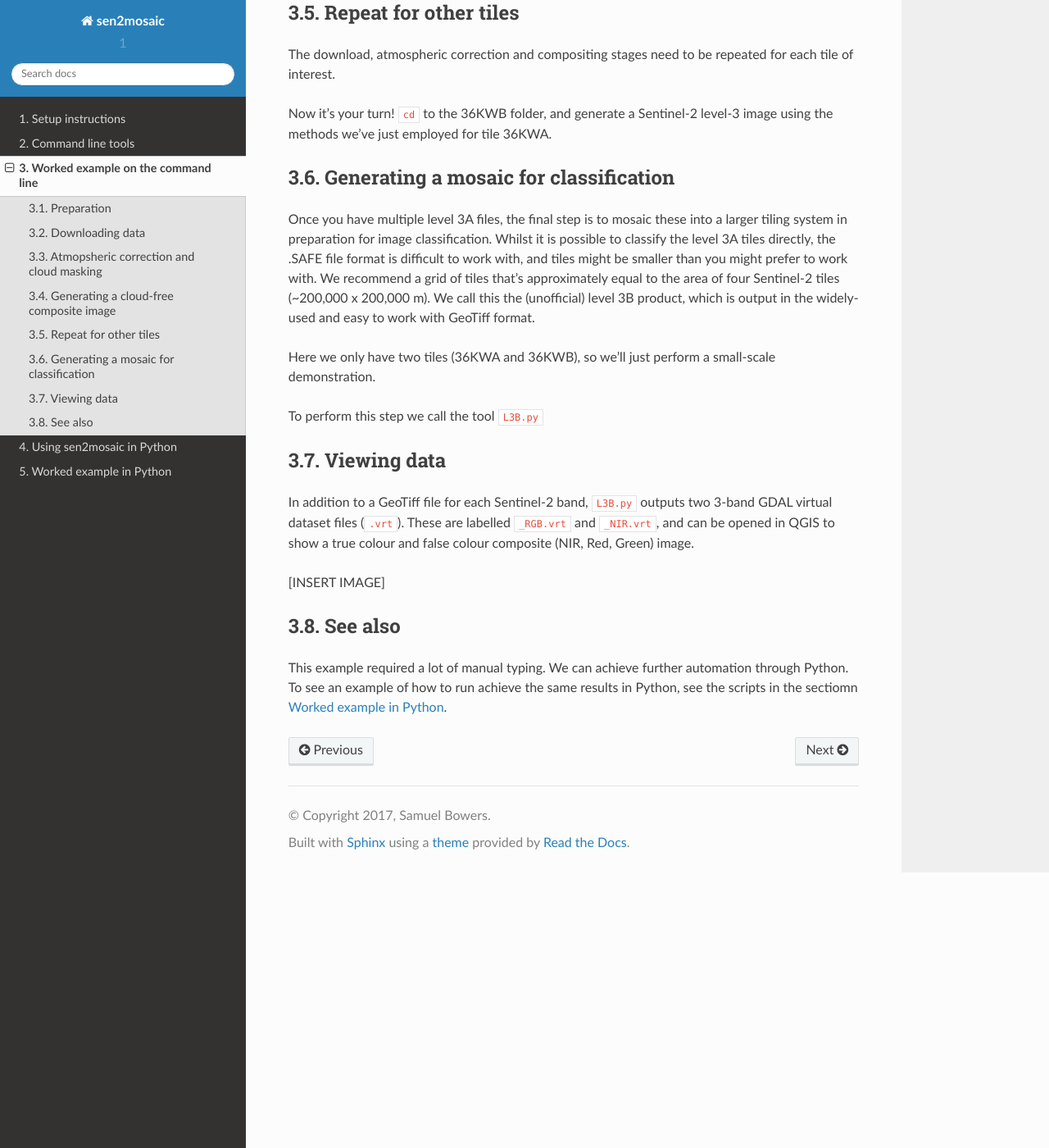
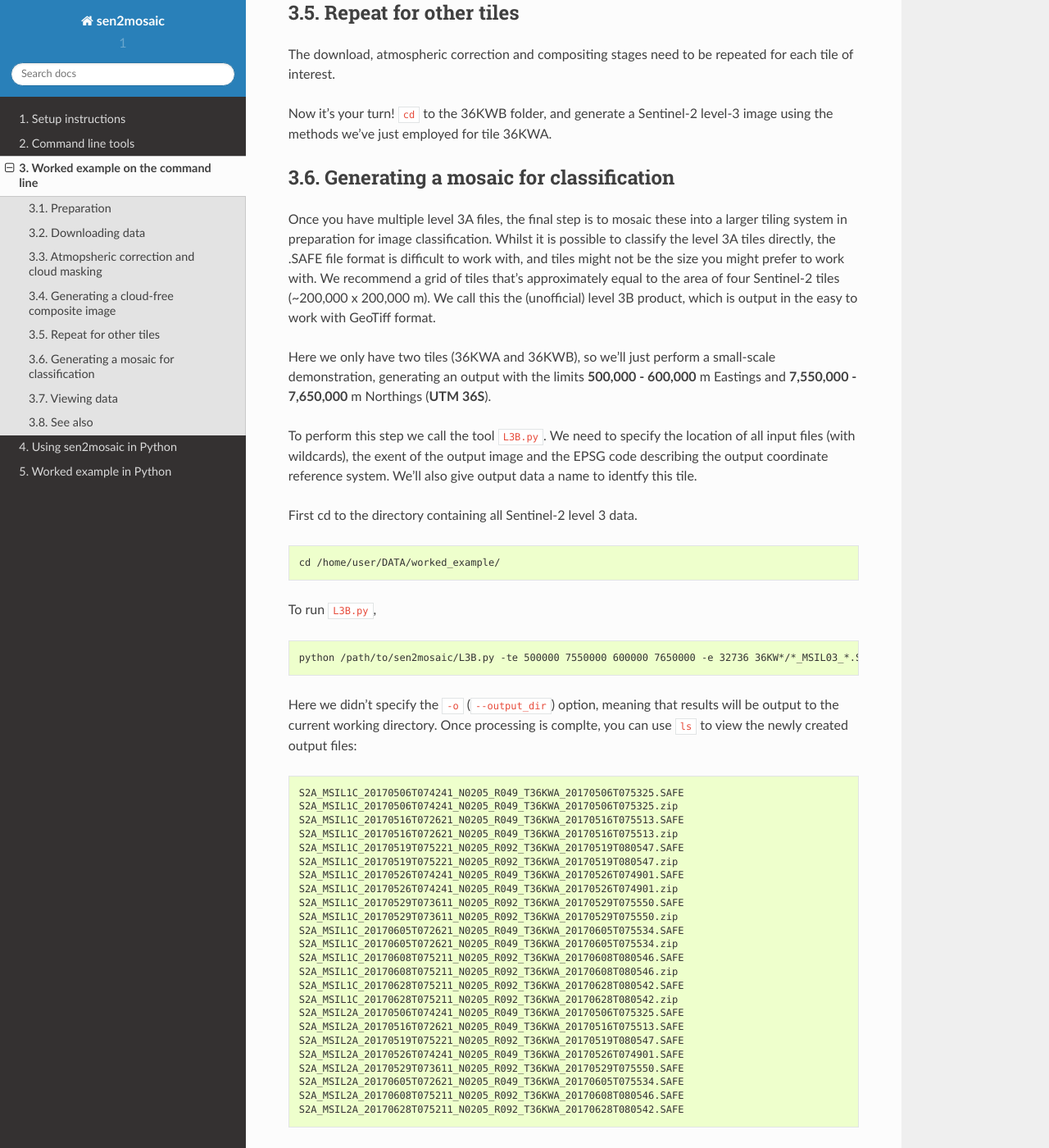
Before and after one commit to smfm-project/sen2mosaic, a Sphinx documentation site: the page built from docs/source/worked_example.rst, in a window 1280 px wide and 1400 px high, scrolled down 3784 px. Shown: the whole window at 82% size. Built offline with Sphinx 7.4.7 and the Read the Docs theme 2.0.0, drawn with Linux system fonts in a browser that asks for light colours; some of the changed text lies outside the part shown.

Commit message:
Updated worked examples

```diff
--- a/docs/source/worked_example.rst
+++ b/docs/source/worked_example.rst
@@ -80,7 +80,7 @@ To run the process, we need to submit the following line:
 
 .. code-block:: console
 
-    python ~/path/to/sen2mosaic/L2A.py /home/user/DATA/worked_example/36KWA/*_MSIL1C_*.SAFE
+    python /path/to/sen2mosaic/L2A.py /home/user/DATA/worked_example/36KWA/*_MSIL1C_*.SAFE
 
 This command will loop through each Sentinel-2 level 1C file and process them one at a time. You might alternatively want to specify a single level 1C .SAFE file, and run several commands similtaneously. Bear in mind that this will require access to a large quanity of memory.
 
@@ -127,7 +127,7 @@ To run the process, we need to submit the following line:
 
 .. code-block:: console
 
-    python ~/path/to/sen2mosaic/L3A.py /home/user/DATA/worked_example/36KWA/*_MSIL2A_*.SAFE
+    python /path/to/sen2mosaic/L3A.py /home/user/DATA/worked_example/36KWA/*_MSIL2A_*.SAFE
 
 Here we didn't specify the ``-r`` (``--remove``) option, which would delete Sentinel-2 level 2A data once data is finished processing.
 
@@ -173,12 +173,52 @@ Now it's your turn! ``cd`` to the 36KWB folder, and generate a Sentinel-2 level-
 Generating a mosaic for classification
 --------------------------------------
 
-Once you have multiple level 3A files, the final step is to mosaic these into a larger tiling system in preparation for image classification. Whilst it is possible to classify the level 3A tiles directly, the .SAFE file format is difficult to work with, and tiles might be smaller than you might prefer to work with. We recommend a grid of tiles that's approximately equal to the area of four Sentinel-2 tiles (~200,000 x 200,000 m). We call this the (unofficial) level 3B product, which is output in the widely-used and easy to work with GeoTiff format.
+Once you have multiple level 3A files, the final step is to mosaic these into a larger tiling system in preparation for image classification. Whilst it is possible to classify the level 3A tiles directly, the .SAFE file format is difficult to work with, and tiles might not be the size you might prefer to work with. We recommend a grid of tiles that's approximately equal to the area of four Sentinel-2 tiles (~200,000 x 200,000 m). We call this the (unofficial) level 3B product, which is output in the easy to work with GeoTiff format.
 
-Here we only have two tiles (36KWA and 36KWB), so we'll just perform a small-scale demonstration.
+Here we only have two tiles (36KWA and 36KWB), so we'll just perform a small-scale demonstration, generating an output with the limits **500,000 - 600,000** m Eastings and **7,550,000 - 7,650,000** m Northings (**UTM 36S**).
 
-To perform this step we call the tool ``L3B.py``
+To perform this step we call the tool ``L3B.py``. We need to specify the location of all input files (with wildcards), the exent of the output image and the EPSG code describing the output coordinate reference system. We'll also give output data a name to identfy this tile.
 
+First cd to the directory containing all Sentinel-2 level 3 data.
+
+.. code-block:: console
+
+    cd /home/user/DATA/worked_example/
+
+To run ``L3B.py``,
+
+.. code-block:: console
+
+    python /path/to/sen2mosaic/L3B.py -te 500000 7550000 600000 7650000 -e 32736 36KW*/*_MSIL03_*.SAFE
+
+Here we didn't specify the ``-o`` (``--output_dir``) option, meaning that results will be output to the current working directory. Once processing is complte, you can use ``ls`` to view the newly created output files:
+
+.. code-block:: console
+
+    S2A_MSIL1C_20170506T074241_N0205_R049_T36KWA_20170506T075325.SAFE
+    S2A_MSIL1C_20170506T074241_N0205_R049_T36KWA_20170506T075325.zip
+    S2A_MSIL1C_20170516T072621_N0205_R049_T36KWA_20170516T075513.SAFE
+    S2A_MSIL1C_20170516T072621_N0205_R049_T36KWA_20170516T075513.zip
+    S2A_MSIL1C_20170519T075221_N0205_R092_T36KWA_20170519T080547.SAFE
+    S2A_MSIL1C_20170519T075221_N0205_R092_T36KWA_20170519T080547.zip
+    S2A_MSIL1C_20170526T074241_N0205_R049_T36KWA_20170526T074901.SAFE
+    S2A_MSIL1C_20170526T074241_N0205_R049_T36KWA_20170526T074901.zip
+    S2A_MSIL1C_20170529T073611_N0205_R092_T36KWA_20170529T075550.SAFE
+    S2A_MSIL1C_20170529T073611_N0205_R092_T36KWA_20170529T075550.zip
+    S2A_MSIL1C_20170605T072621_N0205_R049_T36KWA_20170605T075534.SAFE
+    S2A_MSIL1C_20170605T072621_N0205_R049_T36KWA_20170605T075534.zip
+    S2A_MSIL1C_20170608T075211_N0205_R092_T36KWA_20170608T080546.SAFE
+    S2A_MSIL1C_20170608T075211_N0205_R092_T36KWA_20170608T080546.zip
+    S2A_MSIL1C_20170628T075211_N0205_R092_T36KWA_20170628T080542.SAFE
+    S2A_MSIL1C_20170628T075211_N0205_R092_T36KWA_20170628T080542.zip
+    S2A_MSIL2A_20170506T074241_N0205_R049_T36KWA_20170506T075325.SAFE
+    S2A_MSIL2A_20170516T072621_N0205_R049_T36KWA_20170516T075513.SAFE
+    S2A_MSIL2A_20170519T075221_N0205_R092_T36KWA_20170519T080547.SAFE
+    S2A_MSIL2A_20170526T074241_N0205_R049_T36KWA_20170526T074901.SAFE
+    S2A_MSIL2A_20170529T073611_N0205_R092_T36KWA_20170529T075550.SAFE
+    S2A_MSIL2A_20170605T072621_N0205_R049_T36KWA_20170605T075534.SAFE
+    S2A_MSIL2A_20170608T075211_N0205_R092_T36KWA_20170608T080546.SAFE
+    S2A_MSIL2A_20170628T075211_N0205_R092_T36KWA_20170628T080542.SAFE
 
 
 Viewing data
--- a/docs/source/worked_example_python.rst
+++ b/docs/source/worked_example_python.rst
@@ -20,7 +20,7 @@ As an example, here's a Python script that can be run to reproduce the results f
     tiles = ['36KWA', '36KWB']
 
     # Set a directory to work in
-    data_dir = '/path/to/output/'
+    data_dir = '/home/user/DATA/worked_example_python/'
 
     for tile in tiles:
 
@@ -43,7 +43,7 @@ As an example, here's a Python script that can be run to reproduce the results f
     # Combine the L3A files into an output GeoTiff mosaic tile
     sen2mosaic.L3B.main()
 
-Let's say that you wanted to generate a mosaic product which did not use the cloud mask improvements implemented in ``sen2mosaic``. In this case you could modify the processing chain as follows:
+Let's say that we wanted to generate a mosaic product which did not use the cloud mask improvements implemented in ``sen2mosaic``. In this case you could modify the processing chain as follows:
 
 .. code-block:: python
 
@@ -59,7 +59,7 @@ Let's say that you wanted to generate a mosaic product which did not use the clo
     tiles = ['36KWA', '36KWB']
 
     # Set a directory to work in
-    data_dir = '/path/to/output/'
+    data_dir = '/home/user/DATA/worked_example_python/'
 
     for tile in tiles:
 
```
